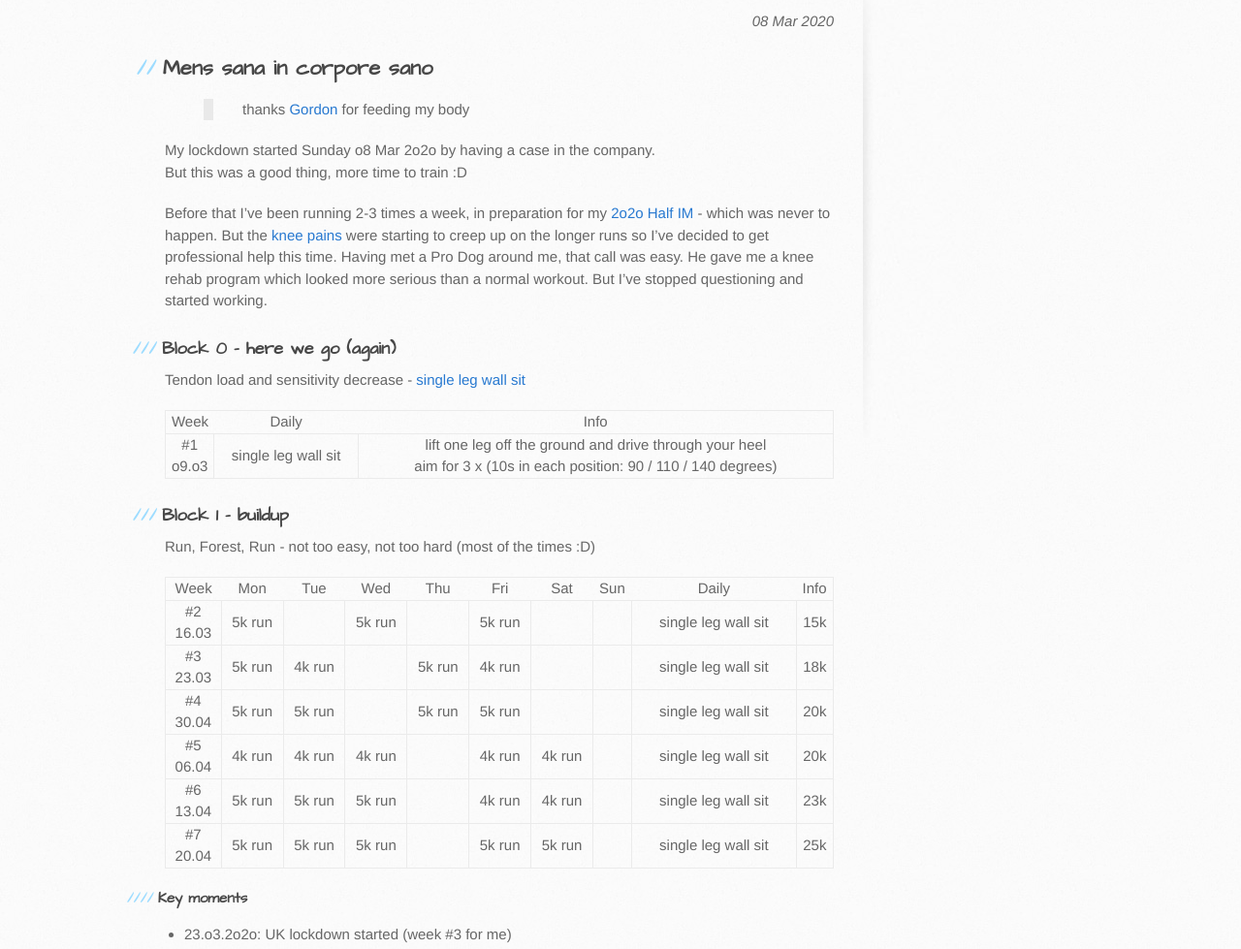
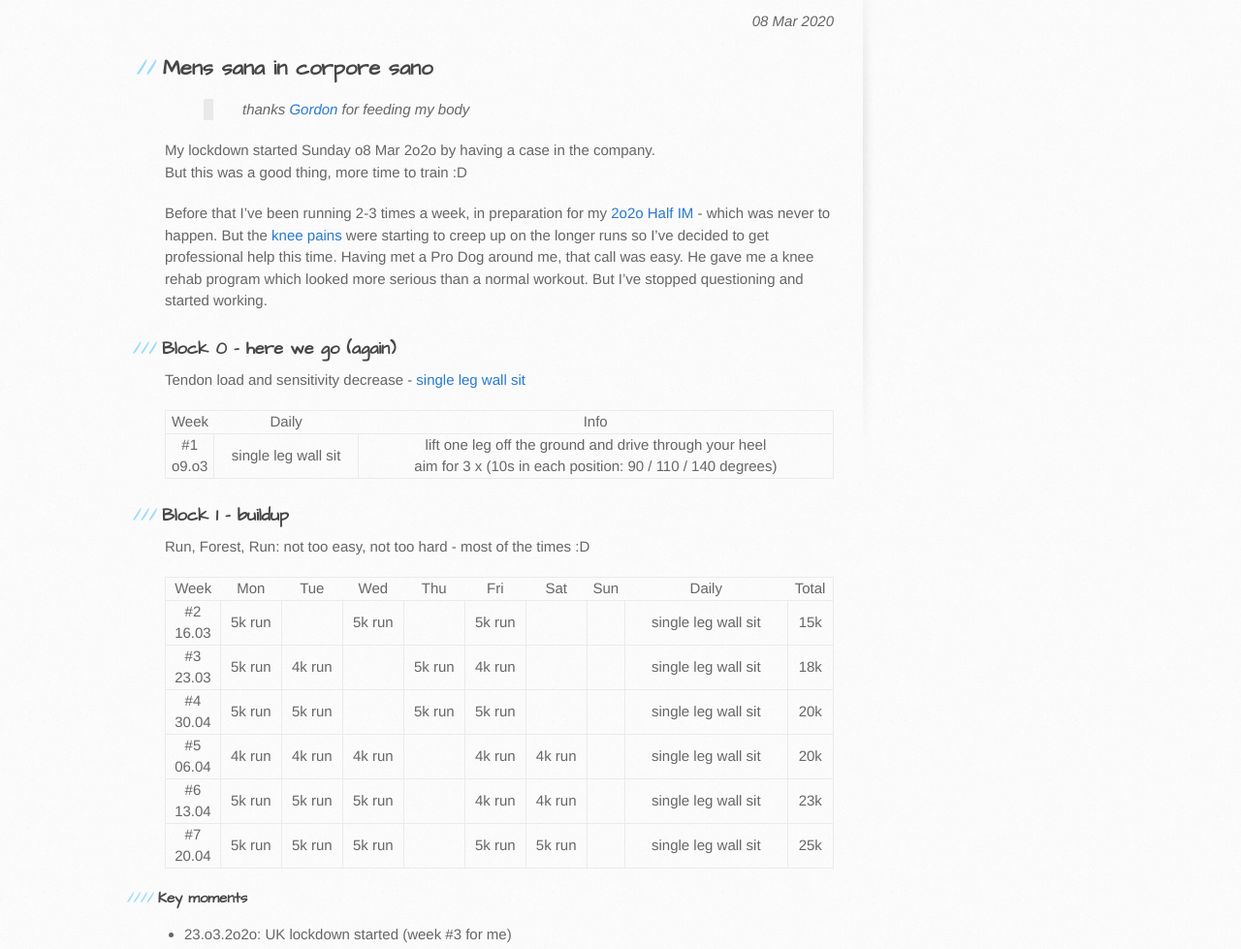
Before and after one commit to jokeru/facebook, a Jekyll site: the page built from _posts/2020-03-08-covid19_workout.md, in a window 1280 px wide. Shown: the part 284-1263 px from the top of the page at 97% size. Built offline with Jekyll 4.4.1, drawn with Linux system fonts in a browser that asks for light colours; comment, search, counter and statistics services are not loaded.

Commit message:
Update 2020-03-08-covid19_workout.md

```diff
--- a/_posts/2020-03-08-covid19_workout.md
+++ b/_posts/2020-03-08-covid19_workout.md
@@ -8,7 +8,7 @@ categories: [covid19, workout, physical]
 
 ## Mens sana in corpore sano
 
-> thanks **[Gordon](https://twitter.com/gbrett85){:target="_blank"}** for feeding my body
+> _thanks **[Gordon](https://twitter.com/gbrett85){:target="_blank"}** for feeding my body_
 
 My lockdown started Sunday o8 Mar 2o2o by having a case in the company.
 But this was a good thing, more time to train :D
@@ -27,9 +27,9 @@ Tendon load and sensitivity decrease - [single leg wall sit](/pic/slws.jpeg){:ta
 
 ### Block 1 - buildup
 
-Run, Forest, Run - not too easy, not too hard (most of the times :D)
+Run, Forest, Run: not too easy, not too hard - most of the times :D
 
-| Week | Mon | Tue | Wed | Thu | Fri | Sat | Sun | Daily | Info |
+| Week | Mon | Tue | Wed | Thu | Fri | Sat | Sun | Daily | Total |
 |------|-----|-----|-----|-----|-----|-----|-----|-------|------|
 | #2 <br/> 16.03 | 5k run | | 5k run | | 5k run | | | single leg wall sit | 15k |
 | #3 <br/> 23.03 | 5k run | 4k run | | 5k run | 4k run | | | single leg wall sit | 18k |
```
